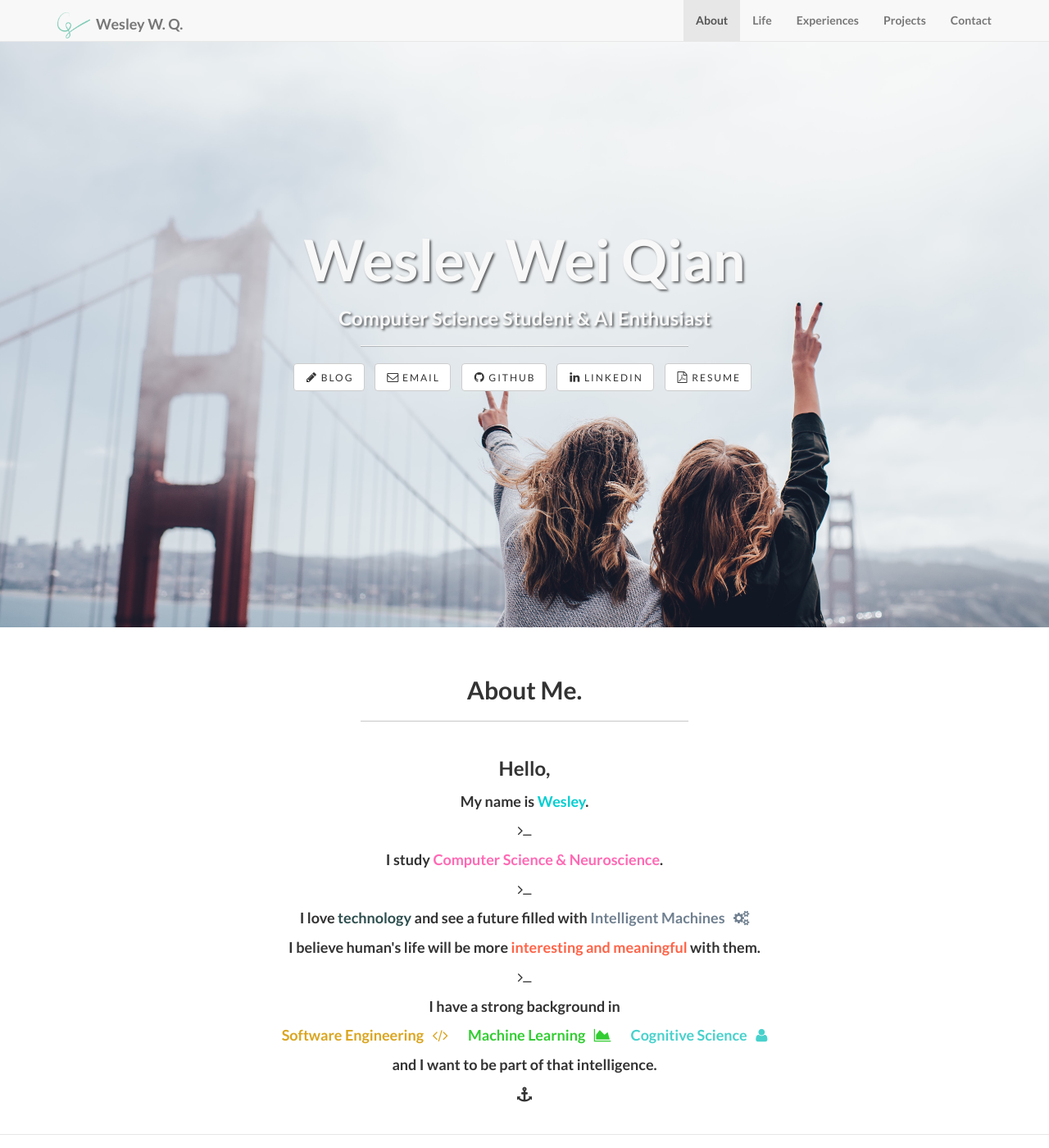
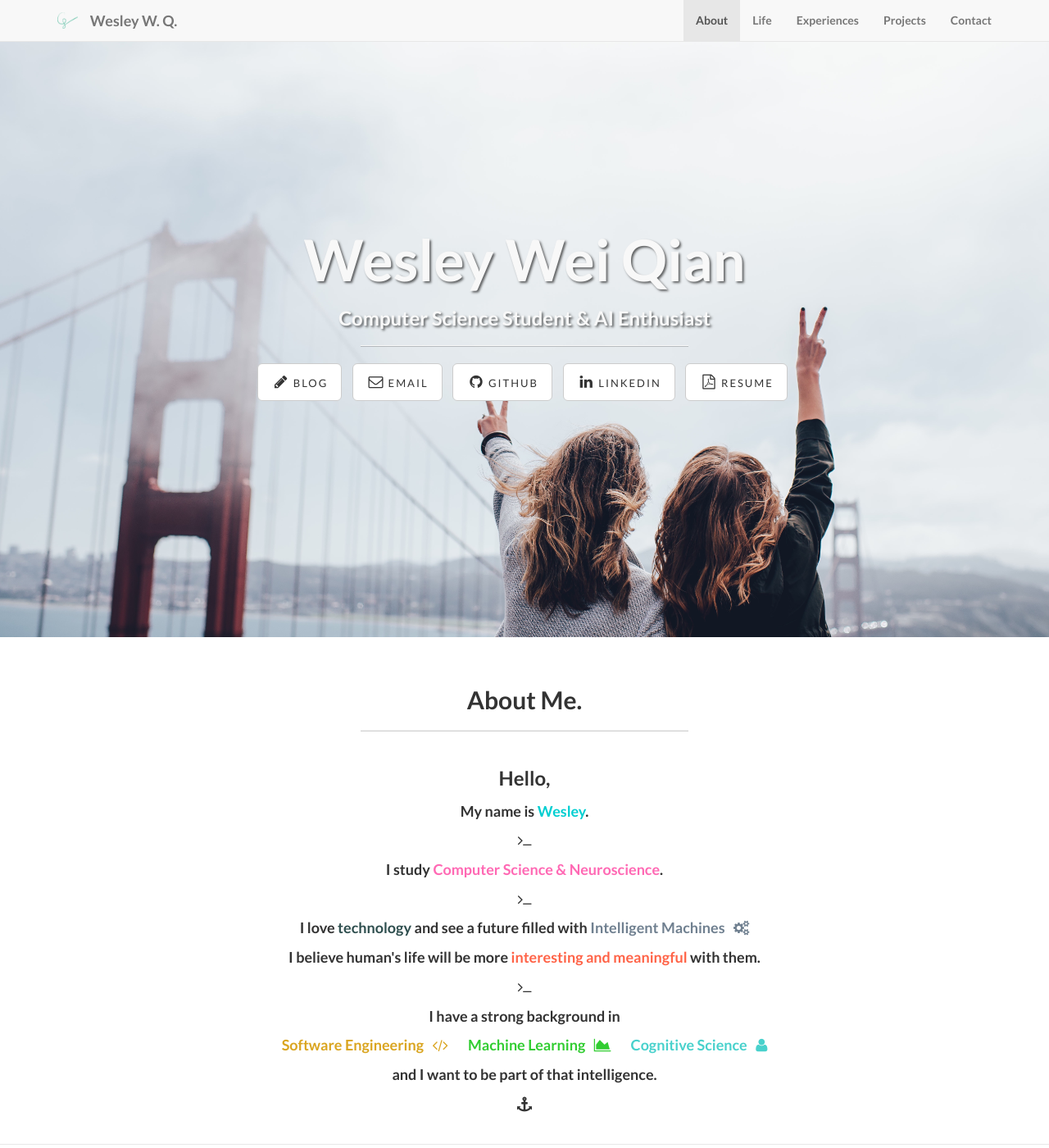
Before and after one commit to WesleyyC/wesleyyc.github.io, a Jekyll site: the page built from index.html, in a window 1280 px wide and 1400 px high. Shown: the whole window at 82% size. Built offline with Jekyll 4.4.1, drawn with Linux system fonts in a browser that asks for light colours.

Commit message:
Fix Logo

```diff
--- a/_includes/contact.html
+++ b/_includes/contact.html
@@ -10,7 +10,7 @@
 					<ul class="list-inline banner-social-buttons">
 						{% for social in site.social %}
 						<li>
-							<a href="{{ social.url }}" target="_blank" class="btn btn-default btn"><i class="fa fa-{{ social.icon }} fa-fw"></i> <span class="network-name">{{ social.title }}</span></a>
+							<a href="{{ social.url }}" target="_blank" class="btn btn-default btn-lg"><i class="fa fa-{{ social.icon }} fa-fw"></i> <span class="network-name">{{ social.title }}</span></a>
 						</li>
 						{% endfor %}
 					</ul>
--- a/_includes/header.html
+++ b/_includes/header.html
@@ -9,8 +9,8 @@
                 <span class="icon-bar"></span>
                 <span class="icon-bar"></span>
             </button>
-            <a class="navbar-brand page-scroll" href="#home"><img style="max-width:40px;
-max-height:40px;" src="img/logo/logo.png" alt=""> &nbsp{{ site.title}}</a>
+            <img class="navbar-brand page-scroll" src="img/logo/logo.png" alt="">
+            <a class="navbar-brand page-scroll" href="#home">{{ site.title}}</a>
         </div>
         <!-- Collect the nav links, forms, and other content for toggling -->
         <div class="collapse navbar-collapse" id="bs-example-navbar-collapse-1">
@@ -52,7 +52,7 @@
 						<ul class="list-inline intro-social-buttons">
 							{% for social in site.social %}
 							<li>
-								<a href="{{ social.url }}" target="_blank" class="btn btn-default btn"><i class="fa fa-{{ social.icon }} fa-fw"></i> <span class="network-name">{{ social.title }}</span></a>
+								<a href="{{ social.url }}" target="_blank" class="btn btn-default btn-lg"><i class="fa fa-{{ social.icon }} fa-fw"></i> <span class="network-name">{{ social.title }}</span></a>
 							</li>
 							{% endfor %}
 						</ul>
--- a/css/landing-page.css
+++ b/css/landing-page.css
@@ -83,7 +83,7 @@
 
 .network-name {
     text-transform: uppercase;
-    font-size: 12px;
+    font-size: 13px;
     font-weight: 400;
     letter-spacing: 2px;
 }
```
Also changed, not shown: 14 other files.
